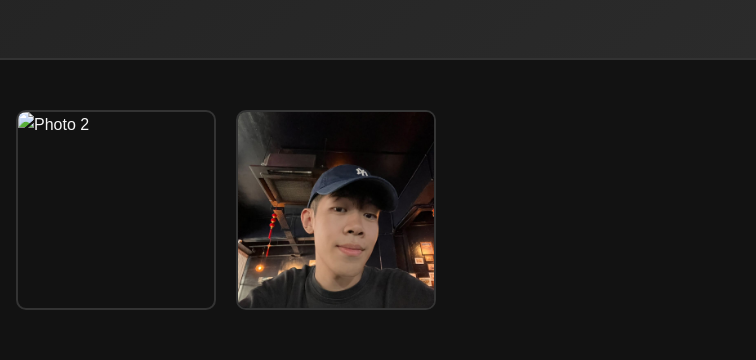
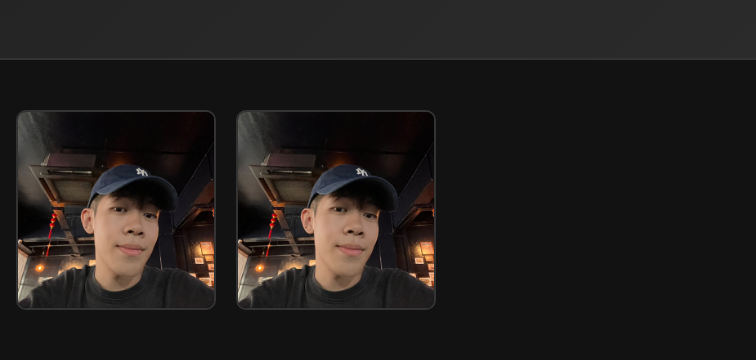
Before and after one commit to NicholasVunZhunMin/nick-s-repo-, a plain HTML site: page index.html in a window 1280 px wide. Shown: the part 740-1100 px from the top of the page, 524-1280 px from the left. Drawn offline with Linux system fonts and the light colour scheme; files whose address does not match are found by name.

Commit message:
Update index.html

```diff
--- a/index.html
+++ b/index.html
@@ -24,7 +24,7 @@
 <section class="photo-gallery">
     <div class="photo-container">
         <img src="https://github.com/NicholasVunZhunMin/nick-s-repo-/blob/19fcb40b77cde63d614359ef082cda0b22975e53/houyea.JPG" alt="Photo 1">
-        <img src="img/WhatsApp Image 2025-09-15 at 14.17.09.jpeg" alt="Photo 2">
+        <img src="img/https://github.com/NicholasVunZhunMin/nick-s-repo-/blob/68329a75befef41b3af3f2f72011be2dacb25fa9/WhatsApp%20Image%202025-09-15%20at%2014.17.11.jpeg" alt="Photo 2">
         <img src="img/WhatsApp Image 2025-09-15 at 14.17.11.jpeg" alt="Photo 3">
     </div>
 </section>
```
